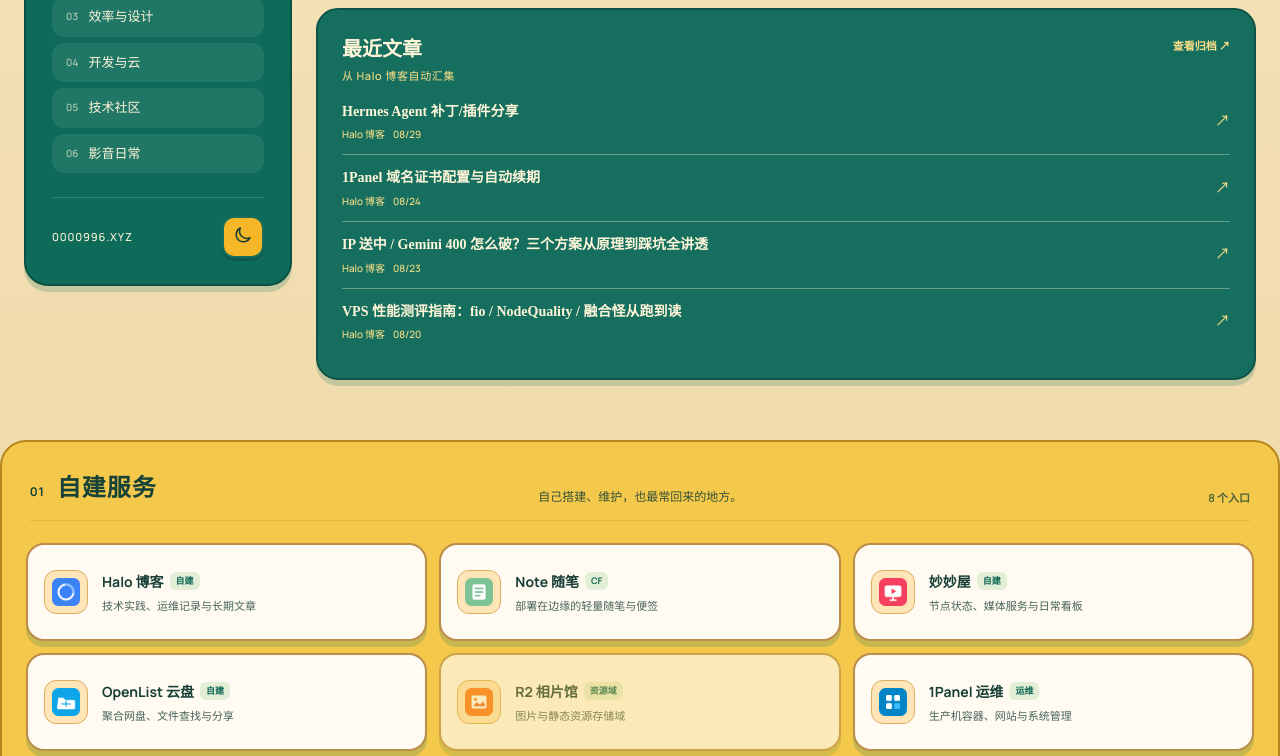
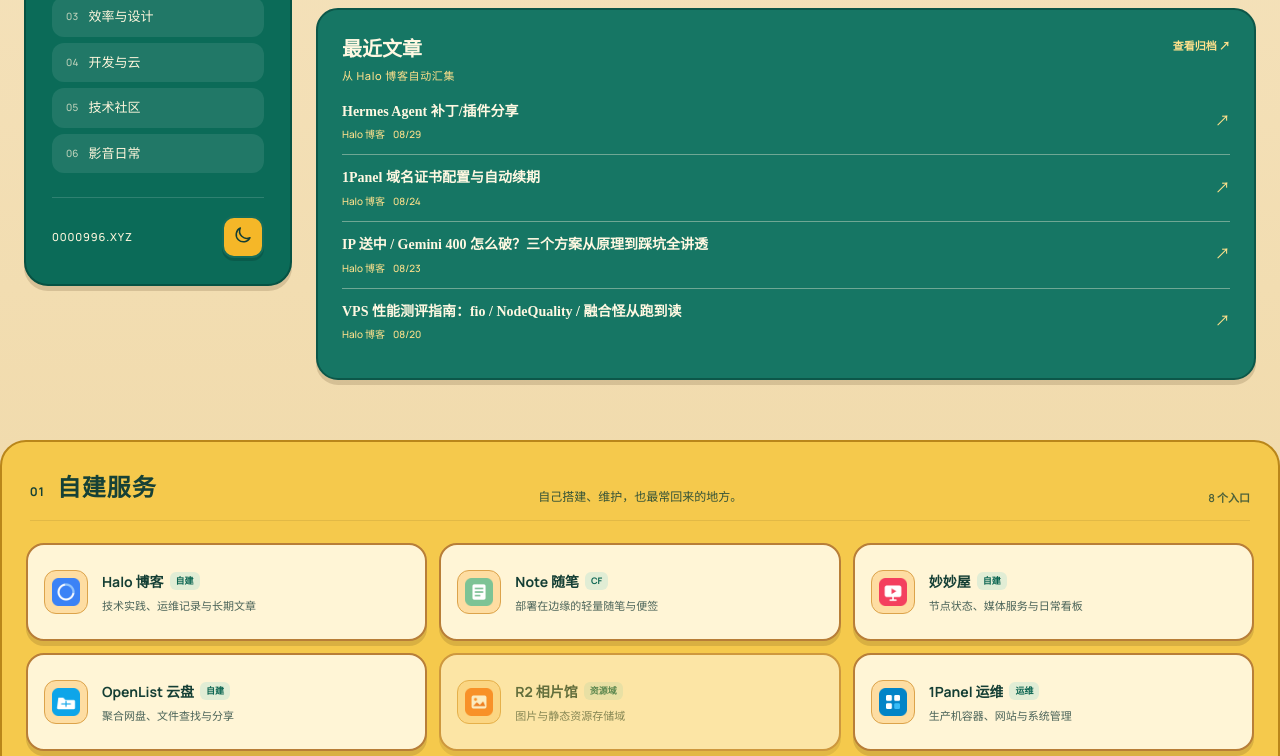
Before and after one commit to shali10/forest-nav, a website: page index.html in a window 1280 px wide. Shown: the part 490-1246 px from the top of the page. Drawn offline with Linux system fonts and the light colour scheme; no server answers; a web font is replaced by a local one.

Commit message:
feat(theme): refine high-saturation travel poster palette & dark mode contrast

```diff
--- a/index.html
+++ b/index.html
@@ -16,122 +16,128 @@
   <style>
     :root {
       color-scheme: light;
-      --canvas-bg: linear-gradient(180deg, #f6e5be 0%, #edd6a3 38%, #dfc788 100%);
-      --text-main: #143e34;
+      --canvas-bg: linear-gradient(180deg, #f7e6c4 0%, #edd49e 42%, #e0c682 100%);
+      --text-main: #133e34;
       --text-muted: #38594d;
-      --text-faint: #5b786d;
-      --line-dark: #176e5c;
-      --card-shadow: 0 6px 0 rgba(23, 110, 92, 0.20);
-      --card-shadow-hover: 0 9px 0 rgba(23, 110, 92, 0.32);
+      --text-faint: #5a766c;
+      --line-dark: #156d5b;
+      --card-shadow: 0 5px 0 rgba(72, 46, 14, 0.16);
+      --card-shadow-hover: 0 8px 0 rgba(72, 46, 14, 0.28);
 
-      --sidebar-bg: #0e6b59;
-      --sidebar-text: #fff6da;
-      --sidebar-border: #085244;
+      --sidebar-bg: #0b6b58;
+      --sidebar-text: #fff7dd;
+      --sidebar-border: #075243;
       --sidebar-mark-bg: #f5b728;
-      --sidebar-mark-text: #143e34;
-      --sidebar-link-bg: rgba(255, 255, 255, 0.08);
+      --sidebar-mark-text: #133e34;
+      --sidebar-link-bg: rgba(255, 255, 255, 0.09);
       --sidebar-link-hover-bg: #f4be38;
-      --sidebar-link-hover-text: #143f35;
+      --sidebar-link-hover-text: #133f35;
 
-      --intro-bg: linear-gradient(125deg, #f8ca4d 0%, #f29452 42%, #52bcd0 100%);
-      --intro-border: #176e5c;
-      --intro-text: #133f36;
-      --intro-mountain: linear-gradient(150deg, #156f62 0 28%, #4ca878 28% 51%, #e5c45b 51% 68%, #f4e4b5 68%);
-      --search-panel-bg: rgba(255, 244, 218, 0.94);
-      --search-input-bg: #fffcf2;
-      --search-input-border: #177562;
-      --search-input-text: #153f36;
+      --intro-bg: linear-gradient(120deg, #f7c748 0 40%, #f18e4a 40% 61%, #4fbcd2 61% 100%);
+      --intro-border: #156d5b;
+      --intro-text: #123e35;
+      --intro-mountain: linear-gradient(150deg, #136b5e 0 28%, #49a775 28% 51%, #e5c357 51% 68%, #f4e3b2 68%);
+      --search-panel-bg: rgba(255, 243, 214, 0.94);
+      --search-input-bg: #fffbf0;
+      --search-input-border: #167460;
+      --search-input-text: #143e35;
 
       --clock-card-bg: #f5bd32;
-      --clock-card-text: #17453a;
-      --weather-card-bg: #52bad1;
-      --weather-card-text: #13423d;
-      --quote-card-bg: #ef815a;
-      --quote-card-text: #21423b;
+      --clock-card-text: #164237;
+      --clock-card-border: #bb881c;
+      --weather-card-bg: #52bdd2;
+      --weather-card-text: #12413c;
+      --weather-card-border: #227c92;
+      --quote-card-bg: #ee8057;
+      --quote-card-text: #204139;
+      --quote-card-border: #b84d23;
 
-      --posts-panel-bg: #166f5e;
-      --posts-panel-border: #0c5446;
-      --posts-title-color: #fff6da;
-      --posts-meta-color: #ffe088;
-      --posts-item-border: rgba(255, 246, 218, 0.35);
+      --posts-panel-bg: #167664;
+      --posts-panel-border: #0c5749;
+      --posts-title-color: #fff8e2;
+      --posts-meta-color: #ffe18c;
+      --posts-item-border: rgba(255, 248, 226, 0.38);
 
-      --sec1-bg: #f4c84b; --sec1-border: #b8861d; --sec1-title: #174237;
-      --sec2-bg: #60c497; --sec2-border: #247b56; --sec2-title: #133f34;
-      --sec3-bg: #ef8e60; --sec3-border: #b95224; --sec3-title: #1f3e36;
-      --sec4-bg: #5abdd3; --sec4-border: #217a90; --sec4-title: #143e3b;
-      --sec5-bg: #dcb558; --sec5-border: #9b7720; --sec5-title: #174036;
-      --sec6-bg: #8c83c4; --sec6-border: #584d93; --sec6-title: #1a283e;
+      --sec1-bg: #f5c94c; --sec1-border: #b9861a; --sec1-title: #164136;
+      --sec2-bg: #63c59a; --sec2-border: #227e57; --sec2-title: #123e33;
+      --sec3-bg: #f08c5f; --sec3-border: #ba5122; --sec3-title: #1f3d35;
+      --sec4-bg: #59bed4; --sec4-border: #207b91; --sec4-title: #133e3b;
+      --sec5-bg: #dcb759; --sec5-border: #9c781d; --sec5-title: #163f35;
+      --sec6-bg: #8b80c3; --sec6-border: #564a93; --sec6-title: #19273d;
 
-      --card-bg: #fffbf2;
-      --card-hover-bg: #ffffff;
-      --card-border: #bb8d4c;
-      --card-title: #183e35;
-      --card-desc: #486358;
-      --card-badge-bg: #e3eed7;
-      --card-badge-text: #146a57;
-      --card-icon-bg: #ffe5b8;
-      --card-icon-border: #dcae61;
-      --footer-text: #617a70;
+      --card-bg: #fff5d6;
+      --card-hover-bg: #fffcf2;
+      --card-border: #b87e38;
+      --card-title: #143e34;
+      --card-desc: #4a6358;
+      --card-badge-bg: #e1edd5;
+      --card-badge-text: #0e6753;
+      --card-icon-bg: #fedda2;
+      --card-icon-border: #dca34b;
+      --footer-text: #5f7a6f;
     }
 
     html[data-theme="dark"] {
       color-scheme: dark;
-      --canvas-bg: linear-gradient(180deg, #0c1815 0%, #11241f 45%, #0a1512 100%);
-      --text-main: #edf6f0;
-      --text-muted: #a4c4b6;
-      --text-faint: #739889;
-      --line-dark: #285b4e;
-      --card-shadow: 0 6px 0 rgba(0, 0, 0, 0.40);
-      --card-shadow-hover: 0 9px 0 rgba(0, 0, 0, 0.58);
+      --canvas-bg: linear-gradient(180deg, #0d1b17 0%, #132722 45%, #0b1613 100%);
+      --text-main: #edf7f1;
+      --text-muted: #a3c4b5;
+      --text-faint: #729788;
+      --line-dark: #265f51;
+      --card-shadow: 0 5px 0 rgba(0, 0, 0, 0.45);
+      --card-shadow-hover: 0 8px 0 rgba(0, 0, 0, 0.65);
 
-      --sidebar-bg: #0f2b23;
-      --sidebar-text: #e8f5ee;
-      --sidebar-border: #1f5446;
+      --sidebar-bg: #10352b;
+      --sidebar-text: #e7f6ed;
+      --sidebar-border: #1e5647;
       --sidebar-mark-bg: #f5b728;
-      --sidebar-mark-text: #143e34;
-      --sidebar-link-bg: rgba(255, 255, 255, 0.05);
-      --sidebar-link-hover-bg: #276251;
-      --sidebar-link-hover-text: #7ff8c7;
+      --sidebar-mark-text: #133e34;
+      --sidebar-link-bg: rgba(255, 255, 255, 0.06);
+      --sidebar-link-hover-bg: #266352;
+      --sidebar-link-hover-text: #7ef0be;
 
-      --intro-bg: linear-gradient(125deg, #183e34 0%, #205347 45%, #184854 100%);
-      --intro-border: #2b6c5d;
+      --intro-bg: linear-gradient(125deg, #1b4b3e 0%, #225a4d 45%, #184b57 100%);
+      --intro-border: #296d5d;
       --intro-text: #edf7f2;
-      --intro-mountain: linear-gradient(150deg, #0e3029 0 28%, #1f563d 28% 51%, #5c4e24 51% 68%, #36423b 68%);
-      --search-panel-bg: rgba(18, 41, 34, 0.92);
-      --search-input-bg: #142a22;
-      --search-input-border: #306f5e;
+      --intro-mountain: linear-gradient(150deg, #0d322a 0 28%, #1d583e 28% 51%, #5c4e22 51% 68%, #35443d 68%);
+      --search-panel-bg: rgba(18, 43, 35, 0.94);
+      --search-input-bg: #132c23;
+      --search-input-border: #2f7160;
       --search-input-text: #edf7f2;
 
-      --clock-card-bg: #382a12;
-      --clock-card-text: #ffebb8;
-      --weather-card-bg: #133944;
-      --weather-card-text: #bcf2ff;
-      --quote-card-bg: #3f2016;
-      --quote-card-text: #ffd3c2;
+      --clock-card-bg: #3c2c10;
+      --clock-card-text: #ffd866;
+      --clock-card-border: #c4952c;
+      --weather-card-bg: #143d4a;
+      --weather-card-text: #7ee3f7;
+      --weather-card-border: #2ba8c4;
+      --quote-card-bg: #421f14;
+      --quote-card-text: #ffad94;
+      --quote-card-border: #d8613e;
 
-      --posts-panel-bg: #12352b;
-      --posts-panel-border: #235c4e;
-      --posts-title-color: #edf6f0;
-      --posts-meta-color: #ffd875;
-      --posts-item-border: rgba(255, 255, 255, 0.14);
+      --posts-panel-bg: #134034;
+      --posts-panel-border: #246b58;
+      --posts-title-color: #eaf8f1;
+      --posts-meta-color: #ffd870;
+      --posts-item-border: rgba(255, 255, 255, 0.15);
 
-      --sec1-bg: #332710; --sec1-border: #997526; --sec1-title: #fedb7b;
-      --sec2-bg: #123426; --sec2-border: #2b8b64; --sec2-title: #7bf8c7;
-      --sec3-bg: #391e15; --sec3-border: #aa502e; --sec3-title: #ffb79b;
-      --sec4-bg: #13303d; --sec4-border: #267c94; --sec4-title: #89e4ff;
-      --sec5-bg: #352b13; --sec5-border: #987e2d; --sec5-title: #f9e28f;
-      --sec6-bg: #251e39; --sec6-border: #6c5da5; --sec6-title: #d0caff;
+      --sec1-bg: #33250b; --sec1-border: #c4952c; --sec1-title: #ffd566;
+      --sec2-bg: #113324; --sec2-border: #38aa78; --sec2-title: #7ef0be;
+      --sec3-bg: #391c12; --sec3-border: #c75b34; --sec3-title: #ffaa8e;
+      --sec4-bg: #11303c; --sec4-border: #339eb8; --sec4-title: #7ee4fb;
+      --sec5-bg: #34290e; --sec5-border: #bfa038; --sec5-title: #fae07a;
+      --sec6-bg: #241b38; --sec6-border: #7f6db8; --sec6-title: #d4cbff;
 
-      --card-bg: #162a23;
-      --card-hover-bg: #1e362e;
-      --card-border: #274f42;
-      --card-title: #edf6f0;
-      --card-desc: #9cb6a9;
-      --card-badge-bg: #23483c;
-      --card-badge-text: #7ae8b7;
-      --card-icon-bg: #1d372e;
-      --card-icon-border: #2c5c4e;
-      --footer-text: #78998b;
+      --card-bg: #18332a;
+      --card-hover-bg: #204237;
+      --card-border: #2b5a4b;
+      --card-title: #f0faf4;
+      --card-desc: #a5c5b7;
+      --card-badge-bg: #254d3f;
+      --card-badge-text: #7ef0be;
+      --card-icon-bg: #1d3d32;
+      --card-icon-border: #346a59;
+      --footer-text: #769a8b;
     }
 
     * { box-sizing: border-box; }
@@ -187,7 +193,7 @@
       box-shadow: 0 3px 0 rgba(0,0,0,0.15);
     }
     .brand strong { font-family: "Noto Serif SC", serif; font-size: 19px; letter-spacing: 0.06em; }
-    .brand small { display: block; color: var(--text-faint); opacity: 0.85; font-size: 10px; letter-spacing: 0.12em; margin-top: 2px; }
+    .brand small { display: block; color: var(--sidebar-text); opacity: 0.75; font-size: 10px; letter-spacing: 0.12em; margin-top: 2px; }
 
     .side-note { margin: 40px 0 24px; font-family: "Noto Serif SC", serif; font-size: 22px; line-height: 1.55; font-weight: 600; }
     .side-note em { display: block; color: var(--sidebar-mark-bg); font-style: normal; }
@@ -316,9 +322,9 @@
       box-shadow: var(--card-shadow);
       transition: transform 0.18s, box-shadow 0.18s, background 0.25s ease, border-color 0.25s ease;
     }
-    .daily-card.clock-card { background: var(--clock-card-bg); color: var(--clock-card-text); }
-    .daily-card.weather-card { background: var(--weather-card-bg); color: var(--weather-card-text); }
-    .daily-card.quote-card { background: var(--quote-card-bg); color: var(--quote-card-text); }
+    .daily-card.clock-card { background: var(--clock-card-bg); color: var(--clock-card-text); border-color: var(--clock-card-border); }
+    .daily-card.weather-card { background: var(--weather-card-bg); color: var(--weather-card-text); border-color: var(--weather-card-border); }
+    .daily-card.quote-card { background: var(--quote-card-bg); color: var(--quote-card-text); border-color: var(--quote-card-border); }
 
     .daily-label { display: flex; align-items: center; justify-content: space-between; font-size: 11px; font-weight: 700; letter-spacing: 0.1em; text-transform: uppercase; opacity: 0.85; }
     .daily-label svg { width: 16px; height: 16px; }
--- a/package.json
+++ b/package.json
@@ -1,6 +1,6 @@
 {
   "name": "forest-nav",
-  "version": "1.1.1",
+  "version": "1.1.2",
   "private": true,
   "description": "高饱和旅行海报风个人导航页，支持 Cloudflare 一键部署。",
   "scripts": {
```
Also changed, not shown: CHANGELOG.md.
